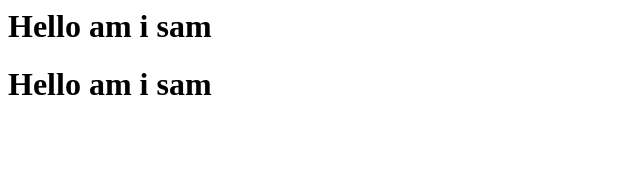
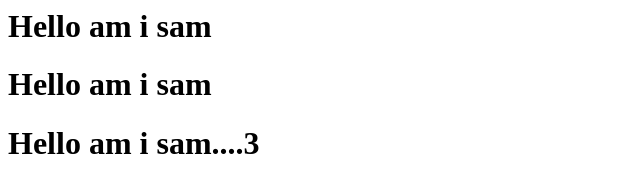
Before and after one commit to sanjayPatel84/Mytest, a plain HTML site: page Index.html in a window 1280 px wide. Shown: the whole page, without its empty margins (0-640 px from the left). Drawn offline with Linux system fonts and the light colour scheme.

Commit message:
Third  commit

```diff
--- a/Index.html
+++ b/Index.html
@@ -2,5 +2,6 @@
 <body>
 <h1>Hello am i sam</h1>
 <h1>Hello am i sam</h1>
+<h1>Hello am i sam....3</h1>
 </body>
 <html>
```
